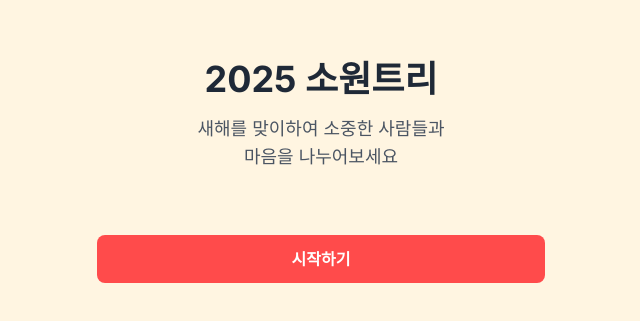
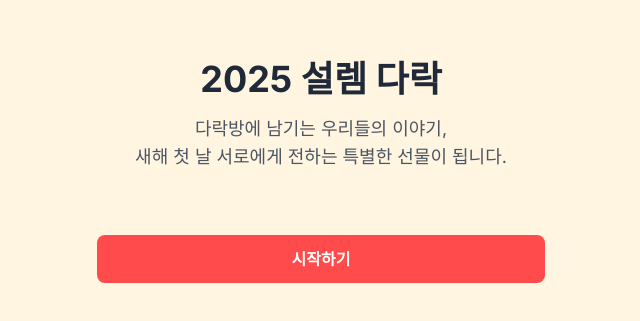
Before and after one commit to whddbsl/wish-tree-2025, a Next.js app: page / in a window 1280 px wide. Shown: the part 229-550 px from the top of the page, without its empty margins (319-959 px from the left). Built offline with nearby package versions, Linux system fonts and the light colour scheme.

Commit message:
문구 수정

```diff
--- a/src/app/page.tsx
+++ b/src/app/page.tsx
@@ -6,12 +6,12 @@ export default function HomePage() {
       <div className="max-w-md w-full space-y-8 text-center">
         <div className="space-y-4">
           <h1 className="text-4xl font-bold text-gray-800">
-            2025 소원트리
+            2025 설렘 다락
           </h1>
           <p className="text-lg text-gray-600">
-            새해를 맞이하여 소중한 사람들과
+            다락방에 남기는 우리들의 이야기,
             <br />
-            마음을 나누어보세요
+            새해 첫 날 서로에게 전하는 특별한 선물이 됩니다.
           </p>
         </div>
 
```
